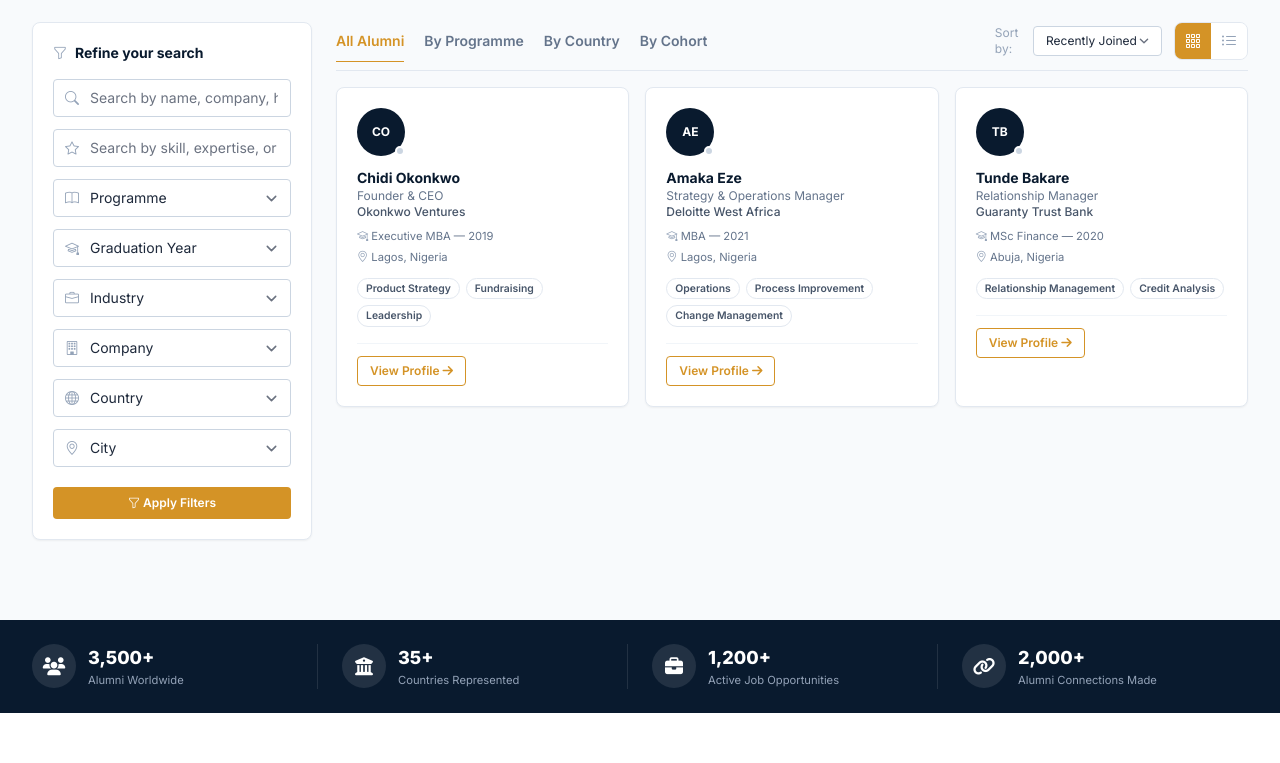
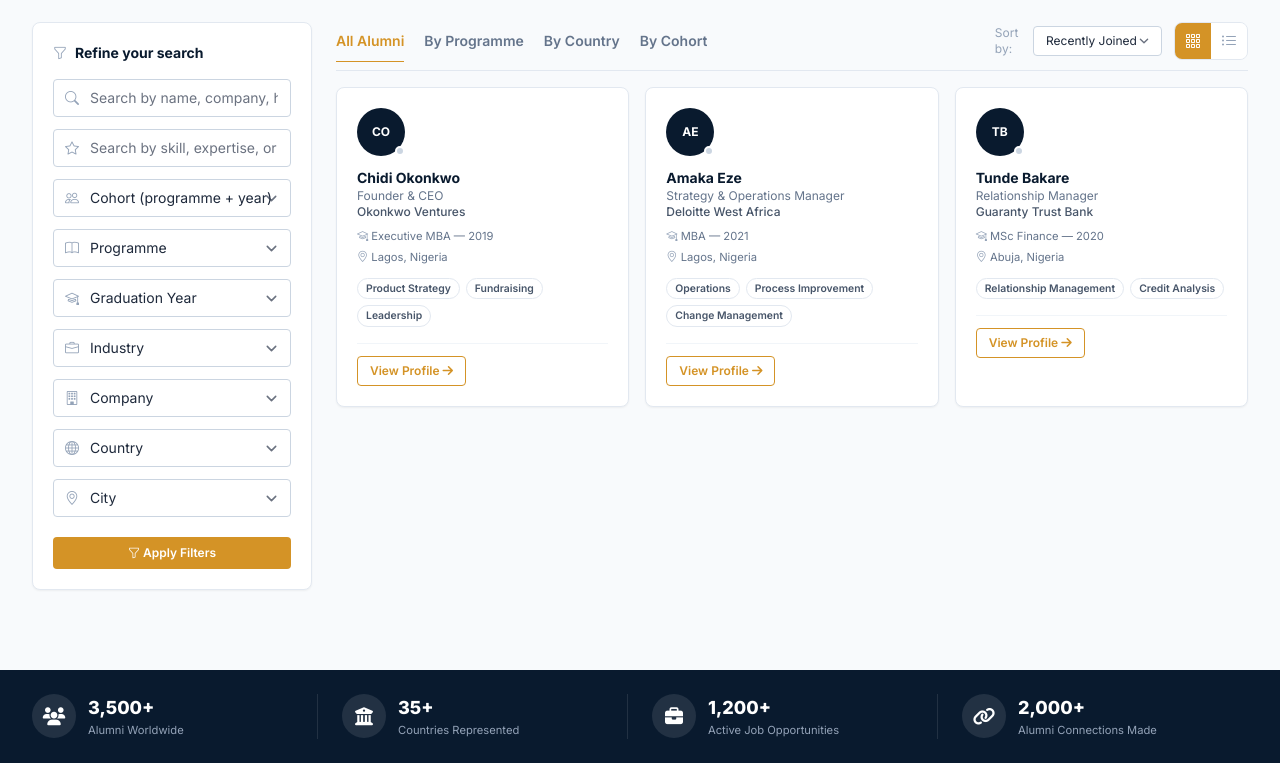
Before and after one commit to jahson1960/alumni-portal, a PHP site: page /directory in a window 1280 px wide. Shown: the part 171-934 px from the top of the page. Before the commit the page ends 884 px from the top, so only its background shows below. Run offline with PHP 8.4, Linux system fonts and the light colour scheme; data comes from the database, SQL or seed files in the repository; tables that the repository leaves empty hold one stand-in row (values such as "Sample post").

Commit message:
Add a Cohort filter to the alumni directory sidebar
Programme and Graduation Year filters already existed; this adds a
combined "Cohort" dropdown (listing real programme+year combinations
with member counts) that sets both at once, translated server-side
into the existing program/graduation_year filters rather than adding
a new column to query against.

Co-Authored-By: Claude Sonnet 5 <noreply@anthropic.com>

```diff
--- a/app/Controllers/DirectoryController.php
+++ b/app/Controllers/DirectoryController.php
@@ -31,6 +31,21 @@ class DirectoryController extends Controller
                 $filters[$key] = $value;
             }
         }
+
+        // The "Cohort" filter is a convenience selector combining programme + graduation year into
+        // one dropdown; it isn't its own column, so translate it into the program/graduation_year
+        // filters those already query against rather than threading a new filter key through User.
+        $cohortInput = trim((string) $this->input('cohort', ''));
+        if ($cohortInput !== '' && str_contains($cohortInput, '|')) {
+            [$cohortProgram, $cohortYear] = explode('|', $cohortInput, 2);
+            if ($cohortProgram !== '' && $cohortYear !== '') {
+                $filters['program'] = $cohortProgram;
+                $filters['graduation_year'] = $cohortYear;
+            }
+        }
+        $selectedCohort = (($filters['program'] ?? '') !== '' && ($filters['graduation_year'] ?? '') !== '')
+            ? $filters['program'] . '|' . $filters['graduation_year']
+            : '';
 
         $view = in_array($this->input('view'), self::VIEWS, true) ? $this->input('view') : 'all';
         $perPageInput = (int) $this->input('per_page', 12);
@@ -141,6 +156,8 @@ class DirectoryController extends Controller
             'isDrilledIn' => $isDrilledIn,
             'savedIds' => $savedIds,
             'filters' => $filters,
+            'selectedCohort' => $selectedCohort,
+            'cohortOptions' => User::cohorts(),
             'programOptions' => User::distinctFilterValues('program'),
             'yearOptions' => User::distinctFilterValues('graduation_year'),
             'industryOptions' => User::distinctFilterValues('industry'),
--- a/app/Views/directory/index.php
+++ b/app/Views/directory/index.php
@@ -59,6 +59,15 @@ $qs = function (array $overrides) use ($filters, $sort, $perPage, $view) {
         <?php endif; ?>
 
         <?php if (!in_array($view, ['programme', 'cohort'], true)): ?>
+          <div class="relative">
+            <i class="bi bi-people absolute left-3 top-1/2 -translate-y-1/2 text-slate-400 text-sm z-10"></i>
+            <select name="cohort" class="form-input !pl-9 text-sm">
+              <option value="">Cohort (programme + year)</option>
+              <?php foreach ($cohortOptions as $c): $cohortValue = $c['program'] . '|' . $c['graduation_year']; ?>
+                <option value="<?= e($cohortValue) ?>" <?= $selectedCohort === $cohortValue ? 'selected' : '' ?>><?= e($c['program']) ?> &mdash; <?= e($c['graduation_year']) ?> (<?= (int) $c['member_count'] ?>)</option>
+              <?php endforeach; ?>
+            </select>
+          </div>
           <div class="relative">
             <i class="bi bi-book absolute left-3 top-1/2 -translate-y-1/2 text-slate-400 text-sm z-10"></i>
             <select name="program" class="form-input !pl-9 text-sm">
```
